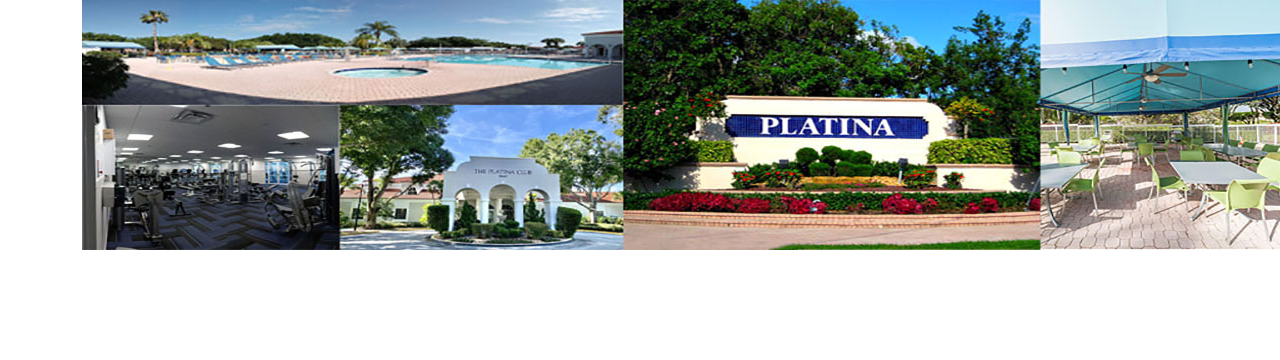
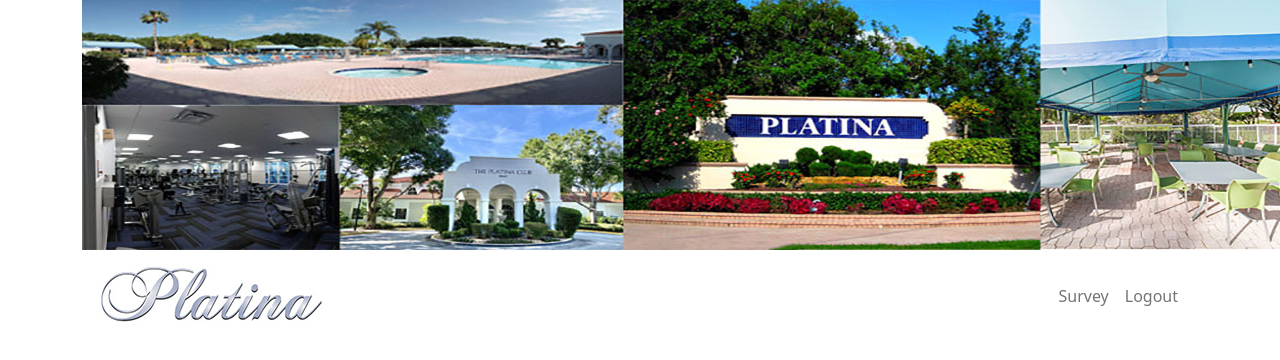
Before and after one commit to condospace/reservations, a plain HTML site: page index.html in a window 1280 px wide. Shown: the top 360 px of the page. Drawn offline with nearby package versions, Linux system fonts and the light colour scheme.

Commit message:
Add files via upload

```diff
--- a/index.html
+++ b/index.html
@@ -9,13 +9,26 @@
     <link href="https://cdn.jsdelivr.net/npm/bootstrap@5.0.0/dist/css/bootstrap.min.css" rel="stylesheet" integrity="sha384-wEmeIV1mKuiNpC+IOBjI7aAzPcEZeedi5yW5f2yOq55WWLwNGmvvx4Um1vskeMj0" crossorigin="anonymous">
     <link rel="stylesheet" href="styles.css">
 
-    <title>PCMA Reservation System</title>
+    <title>PCMA Reservations System</title>
 </head>
 <body>
     <div class="container">
         <header>
             <img src="images/ReservationsHead.jpg" alt="Collage">
         </header>
+        <nav class="navbar navbar-expand-sm navbar-light">
+            <div class="container">
+                <a class="navbar-brand" href="https://platinahoa.com"><img src="images/logo.jpg" alt="logo"></a>
+                <ul class="navbar-nav">
+                    <li class="nav-item">
+                        <a class="nav-link" href="survey.html">Survey</a>
+                    </li>
+                    <li class="nav-item">
+                        <a class="nav-link" href="https://c1dcr080.caspio.com/folderlogout">Logout</a>
+                    </li>
+                </ul>
+            </div>
+        </nav>
         <div class="logincontainer">
             <div>
                 <script type="text/javascript"
@@ -23,12 +36,6 @@
             </div>
         </div>
 
-
-
-
-
-
-
     </div>
 
     <script src="https://cdn.jsdelivr.net/npm/bootstrap@5.0.0/dist/js/bootstrap.bundle.min.js" integrity="sha384-p34f1UUtsS3wqzfto5wAAmdvj+osOnFyQFpp4Ua3gs/ZVWx6oOypYoCJhGGScy+8" crossorigin="anonymous"></script>
```
